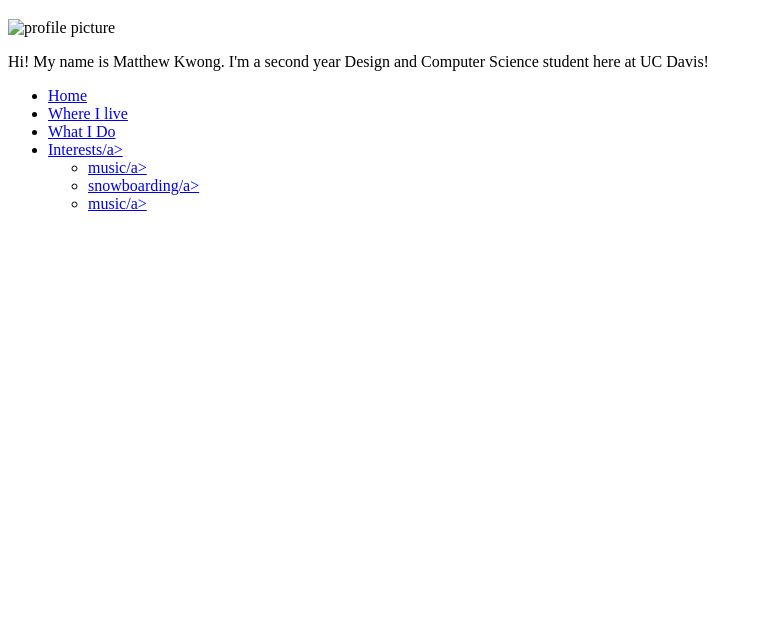
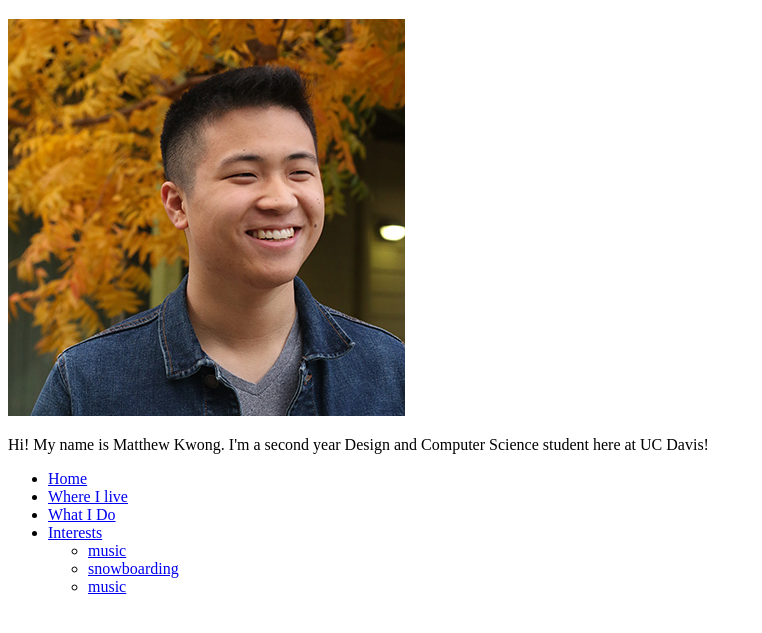
Before and after one commit to MatthewKwong/Des117, a plain HTML site: page personal/index.html in a window 1280 px wide. Shown: the part 61-694 px from the top of the page, without its empty margins (0-762 px from the left). Drawn offline with Linux system fonts and the light colour scheme.

Commit message:
Make individual site for each interest

```diff
--- a/personal/index.html
+++ b/personal/index.html
@@ -8,21 +8,23 @@
 
     <h1>Matthew Kwong</h1>
 
-    <img src = " " alt = "profile picture">
+    <img src = "profile.jpg" alt = "profile picture">
 
     <p>Hi! My name is Matthew Kwong. I'm a second year Design and Computer
       Science student here at UC Davis! </p>
 
+  <nav>
     <ul>
         <li><a href = "index.html">Home</a></li>
         <li><a href = "live.html">Where I live</a></li>
         <li><a href = "about.html">What I Do</a></li>
-        <li><a href = "interests.html">Interests/a></li>
-          <ul>
-            <li><a href = "music.html">music/a></li>
-            <li><a href = "snowboarding.html">snowboarding/a></li>
-            <li><a href = "music.html">music/a></li>
-          </ul>
+        <li><a href = "interests.html">Interests</a></li>
+        <ul>
+          <li><a href = "interests/music.html">music</a></li>
+          <li><a href = "interests/snowboarding.html">snowboarding</a></li>
+          <li><a href = "interests/music.html">music</a></li>
+        </ul>
     </ul>
+  </nav>
   </body>
 </html>
```
Also changed, not shown: personal/interests/interests.html (+10 -0 lines), personal/interests/music.html (+10 -0 lines), personal/interests/snowboarding.html (+10 -0 lines), personal/profile.jpg (added), 1 other file.
